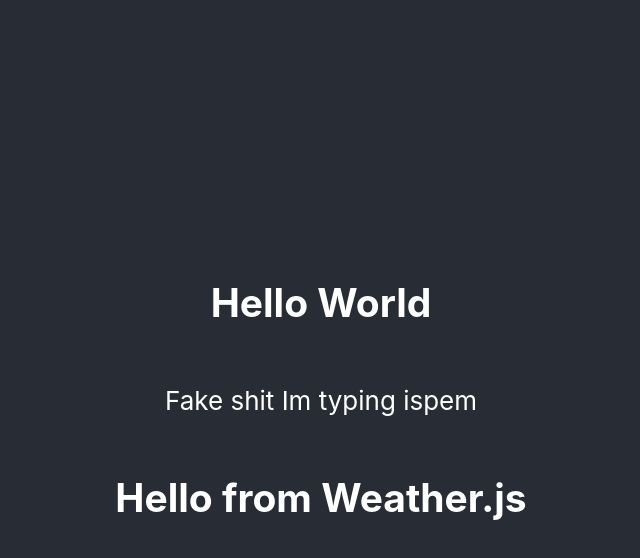
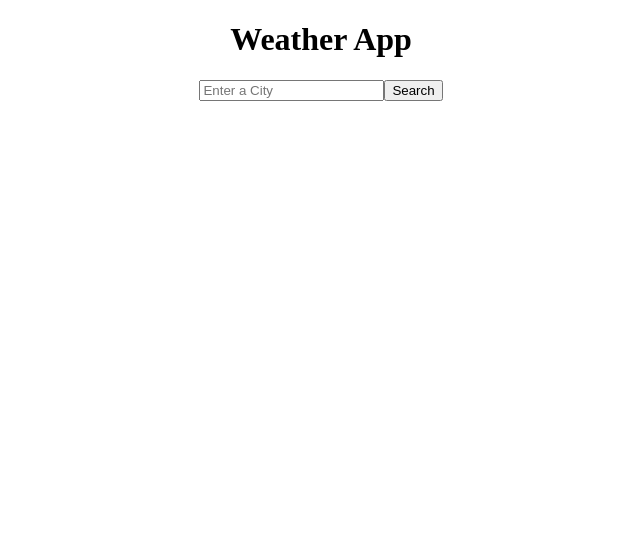
Before and after one commit to strigenzc/weather-react-prac, a React (Create React App) app: page / in a window 1280 px wide. Shown: the top 558 px of the page, without its empty margins (319-959 px from the left). Built offline with nearby package versions, Linux system fonts and the light colour scheme.

Commit message:
Trying to import from code sandbox

```diff
--- a/src/Weather.js
+++ b/src/Weather.js
@@ -1,5 +1,58 @@
-import React from "react";
+import React, { useState } from "react";
+import axios from "axios";
+
+import "./App.css";
 
 export default function Weather() {
-  return <h2> Hello from Weather.js</h2>;
+  const [city, setCity] = useState("");
+  const [loaded, setLoaded] = useState(false);
+  const [weather, setWeatherData] = useState({});
+
+  function showTemperature(response) {
+    setLoaded(true);
+    setWeatherData({
+      temperature: response.data.main.temp,
+      description: response.data.weather[0].description,
+      humidity: response.data.main.humidity,
+      windSpeed: response.data.wind.speed,
+      icon: `http://openweathermap.org/img/wn/${response.data.weather[0].icon}@2x.png`,
+    });
+  }
+
+  function handleSubmit(event) {
+    event.preventDefault();
+    let apiKey = "7bcf0da6ca80b20c501d86d32cc003a7";
+    let url = `https://api.openweathermap.org/data/2.5/weather?q=${city}&appid=${apiKey}&units=metric`;
+    axios.get(url).then(showTemperature);
+  }
+
+  function updateCity(event) {
+    setCity(event.target.value);
+  }
+
+  let form = (
+    <form onSubmit={handleSubmit}>
+      <input type="search" placeholder="Enter a City" onChange={updateCity} />
+      <button type="submit">Search</button>
+    </form>
+  );
+
+  if (loaded) {
+    return (
+      <div>
+        {form}
+        <ul>
+          <li> Temperature: {Math.round(weather.temperature)} degrees </li>
+          <li> Humidity: {weather.humidity} % </li>
+          <li> Wind Speed: {weather.windSpeed} km/hr </li>
+          <li> {weather.description} </li>
+          <li>
+            <img src={weather.icon} alt={weather.description} />{" "}
+          </li>
+        </ul>
+      </div>
+    );
+  } else {
+    return form;
+  }
 }
--- a/src/index.js
+++ b/src/index.js
@@ -1,17 +1,15 @@
-import React from 'react';
-import ReactDOM from 'react-dom/client';
-import './index.css';
-import App from './App';
-import reportWebVitals from './reportWebVitals';
+import React from "react";
+import ReactDOM from "react-dom";
+import Weather from "./Weather";
 
-const root = ReactDOM.createRoot(document.getElementById('root'));
-root.render(
-  <React.StrictMode>
-    <App />
-  </React.StrictMode>
-);
+function App() {
+  return (
+    <div className="App">
+      <h1>Weather App</h1>
+      <Weather />
+    </div>
+  );
+}
 
-// If you want to start measuring performance in your app, pass a function
-// to log results (for example: reportWebVitals(console.log))
-// or send to an analytics endpoint. Learn more: https://bit.ly/CRA-vitals
-reportWebVitals();
+const rootElement = document.getElementById("root");
+ReactDOM.render(<App />, rootElement);
```
